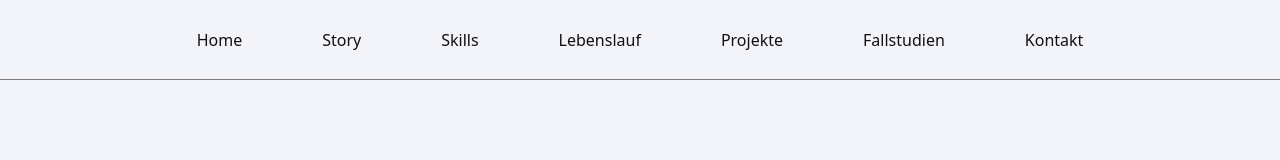
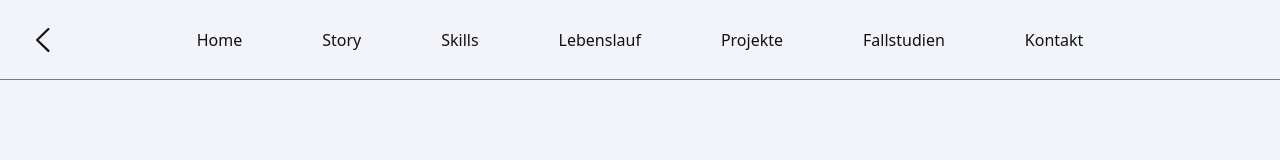
Before and after one commit to robertjamesherold/robertjamesherold, a React (Vite) app: page /projekte/oliveto in a window 1280 px wide. Shown: the top 160 px of the page. Built offline with nearby package versions, Linux system fonts and the light colour scheme.

Commit message:
backbutton fixed

```diff
--- a/src/layout/Navigation/components/Navigation.tsx
+++ b/src/layout/Navigation/components/Navigation.tsx
@@ -20,7 +20,7 @@ export function Navigation(): React.ReactElement {
   const location = useLocation();
 
   // Routen, bei denen der Button sichtbar sein soll
-  const showButtonRoutes = ['/fallstudien/concretegold', '/fallstudien/elearning', '/projekte'];
+  const showButtonRoutes = ['/fallstudien/concretegold', '/fallstudien/elearning', '/projekte/piradise', '/projekte/animatedalbumcover', '/projekte/schuelerhilfe', '/projekte/oliveto'];
   const shouldShowButton = showButtonRoutes.includes(location.pathname);
 
   return (
--- a/src/pages/DynamicProjectPage/DynamicProjectPageData.tsx
+++ b/src/pages/DynamicProjectPage/DynamicProjectPageData.tsx
@@ -49,7 +49,7 @@ export type ProjectSection = {
 
 export type ProjectStudy = {
   id: string
-  slug: string
+  slug?: string
   title: string | string[] | React.ReactNode
   subtitle: string | string[] | React.ReactNode
   client: string
--- a/src/pages/DynamicProjectPage/index.tsx
+++ b/src/pages/DynamicProjectPage/index.tsx
@@ -3,7 +3,7 @@ import { DynamicUniversalProjectPage } from './DynamicProjectPageUniversal'
 import { getProjectStudyBySlug } from './DynamicProjectPageData'
 
 export function DynamicProjectPage() {
-  const { slug } = useParams<{ slug: string }>()  // <--- Typisieren!
+  const { slug } = useParams<{ slug: string }>()
 
   if (!slug) {
     return <Navigate to="/404" replace />
--- a/src/styles/mixins/_card.scss
+++ b/src/styles/mixins/_card.scss
@@ -121,7 +121,7 @@
         box-shadow: $shadLg;
     }
 
-    @media (max-width: $sm - 1px) {
+    @media (max-width: 639px) {
         &:hover {
             transform: translateY(-4px);
         }
@@ -154,7 +154,7 @@
     }
 
 
-    @media (max-width: $sm - 1px) {
+    @media (max-width: 639px) {
         height: 200px;
     }
 }
```
